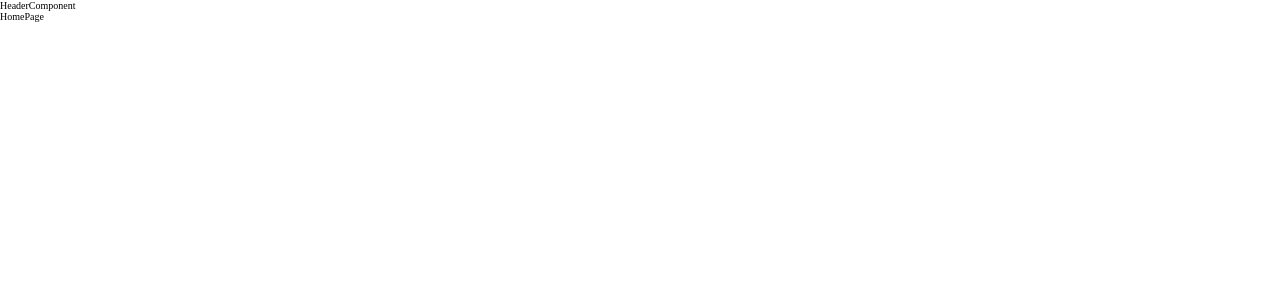
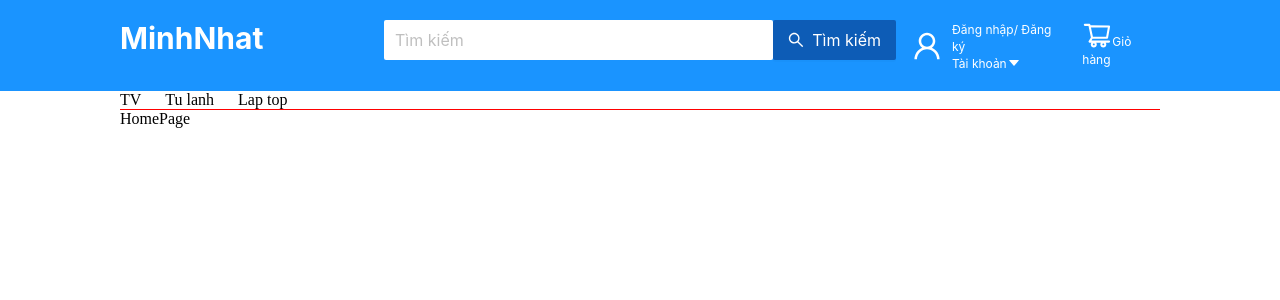
Before and after one commit to b1805859/DienLanh_MERN, a React (Create React App) app: page / in a window 1280 px wide. Shown: the top 300 px of the page. Built offline with nearby package versions, Linux system fonts and the light colour scheme.

Commit message:
phan chia component input search header

```diff
--- /dev/null
+++ b/src/components/ButtonComponent/ButtonComponent.jsx
@@ -0,0 +1,13 @@
+import React from "react";
+import { Button } from "antd";
+const ButtonComponent = (props) => {
+  const { size, styleButton, styleTextButton, textButton, ...rest } = props;
+
+  return (
+    <Button size={size} style={styleButton} {...rest}>
+      <span style={styleTextButton}>{textButton}</span>
+    </Button>
+  );
+};
+
+export default ButtonComponent;
--- /dev/null
+++ b/src/components/ButtonInputSearch/ButtonInputSearch.jsx
@@ -0,0 +1,38 @@
+import React from "react";
+import { SearchOutlined } from "@ant-design/icons";
+import InputComponent from "../InputComponent/InputComponent";
+import ButtonComponent from "../ButtonComponent/ButtonComponent";
+const ButtonInputSearch = (props) => {
+  const {
+    size,
+    placeholder,
+    textButton,
+    bordered,
+    backgroundColorInput = "#fff",
+    backgroundColorButton = "rgb(13, 92, 182)",
+    colorButton = "#fff",
+  } = props;
+  return (
+    <div style={{ display: "flex" }}>
+      <InputComponent
+        size={size}
+        placeholder={placeholder}
+        bordered={bordered}
+        style={{ background: backgroundColorInput, borderRadius: "2px" }}
+      />
+      <ButtonComponent
+        size={size}
+        styleButton={{
+          background: backgroundColorButton,
+          border: !bordered && "none",
+          borderRadius: "2px",
+        }}
+        icon={<SearchOutlined color={colorButton} style={{ color: "#fff" }} />}
+        textButton={textButton}
+        styleTextButton={{ color: colorButton }}
+      />
+    </div>
+  );
+};
+
+export default ButtonInputSearch;
--- a/src/components/HeaderComponent/HeaderComponent.jsx
+++ b/src/components/HeaderComponent/HeaderComponent.jsx
@@ -1,7 +1,57 @@
 import React from "react";
+import { AudioOutlined } from "@ant-design/icons";
+import ButtonInputSearch from "../ButtonInputSearch/ButtonInputSearch";
+import {
+  WrapperHeader,
+  WrapperTextHeader,
+  WrapperHeaderAccount,
+  WrapperTextHeaderSmall,
+} from "./style";
+import { Input, Col, Row } from "antd";
+import {
+  UserOutlined,
+  CaretDownOutlined,
+  ShoppingCartOutlined,
+} from "@ant-design/icons";
+
+const { Search } = Input;
 
 function HeaderComponent() {
-  return <div>HeaderComponent</div>;
+  return (
+    <div>
+      <WrapperHeader gutter={16}>
+        <Col span={6}>
+          <WrapperTextHeader>MinhNhat</WrapperTextHeader>
+        </Col>
+        <Col span={12}>
+          <ButtonInputSearch
+            size="large"
+            bordered={false}
+            placeholder="Tìm kiếm"
+            textButton="Tìm kiếm"
+          />
+        </Col>
+        <Col span={6} style={{ display: "flex", gap: "20px" }}>
+          <WrapperHeaderAccount>
+            <UserOutlined style={{ fontSize: "30px" }} />
+            <div>
+              <WrapperTextHeaderSmall>
+                Đăng nhập/ Đăng ký
+              </WrapperTextHeaderSmall>
+              <div>
+                <WrapperTextHeaderSmall>Tài khoản</WrapperTextHeaderSmall>
+                <CaretDownOutlined />
+              </div>
+            </div>
+          </WrapperHeaderAccount>
+          <div>
+            <ShoppingCartOutlined style={{ fontSize: "30px", color: "#fff" }} />
+            <WrapperTextHeaderSmall>Giỏ hàng</WrapperTextHeaderSmall>
+          </div>
+        </Col>
+      </WrapperHeader>
+    </div>
+  );
 }
 
 export default HeaderComponent;
--- /dev/null
+++ b/src/components/HeaderComponent/style.js
@@ -0,0 +1,25 @@
+import { Col, Row } from "antd";
+import styled from "styled-components";
+export const WrapperHeader = styled(Row)`
+  padding: 20px 120px;
+  background-color: rgb(26, 148, 255);
+`;
+
+export const WrapperTextHeader = styled.span`
+  font-size: 30px;
+  color: #fff;
+  font-weight: bold;
+  text-align: left;
+`;
+
+export const WrapperHeaderAccount = styled.div`
+  display: flex;
+  align-items: center;
+  color: #fff;
+  gap: 10px;
+`;
+
+export const WrapperTextHeaderSmall = styled.span`
+  font-size: 12px;
+  color: #fff;
+`;
--- /dev/null
+++ b/src/components/InputComponent/InputComponent.jsx
@@ -0,0 +1,17 @@
+import React from "react";
+import { Button, Input } from "antd";
+
+const InputComponent = (props) => {
+  const { size, placeholder, bordered, style, ...rests } = props;
+  return (
+    <Input
+      size={size}
+      placeholder={placeholder}
+      bordered={bordered}
+      style={style}
+      {...rests}
+    />
+  );
+};
+
+export default InputComponent;
--- /dev/null
+++ b/src/components/TypeProduct/TypeProduct.jsx
@@ -0,0 +1,7 @@
+import React from "react";
+
+const TypeProduct = ({ name }) => {
+  return <div>{name}</div>;
+};
+
+export default TypeProduct;
--- a/src/index.css
+++ b/src/index.css
@@ -5,5 +5,5 @@ body {
 }
 
 html {
-  font-size: 62.5%;
+  font-size: 100%;
 }
--- a/src/pages/HomePage/HomePage.jsx
+++ b/src/pages/HomePage/HomePage.jsx
@@ -1,7 +1,20 @@
 import React from "react";
+import TypeProduct from "../../components/TypeProduct/TypeProduct";
+import { WrapperTypeProduct } from "./style";
 
 const HomePage = () => {
-  return <div>HomePage</div>;
+  const arr = ["TV", "Tu lanh", "Lap top"];
+
+  return (
+    <div style={{ padding: "0 120px" }}>
+      <WrapperTypeProduct>
+        {arr.map((item) => {
+          return <TypeProduct name={item} key={item} />;
+        })}
+      </WrapperTypeProduct>
+      HomePage
+    </div>
+  );
 };
 
 export default HomePage;
--- /dev/null
+++ b/src/pages/HomePage/style.js
@@ -0,0 +1,9 @@
+import styled from "styled-components";
+
+export const WrapperTypeProduct = styled.div`
+  display: flex;
+  align-items: center;
+  gap: 24px;
+  justify-content: flex-start;
+  border-bottom: 1px solid red;
+`;
```
